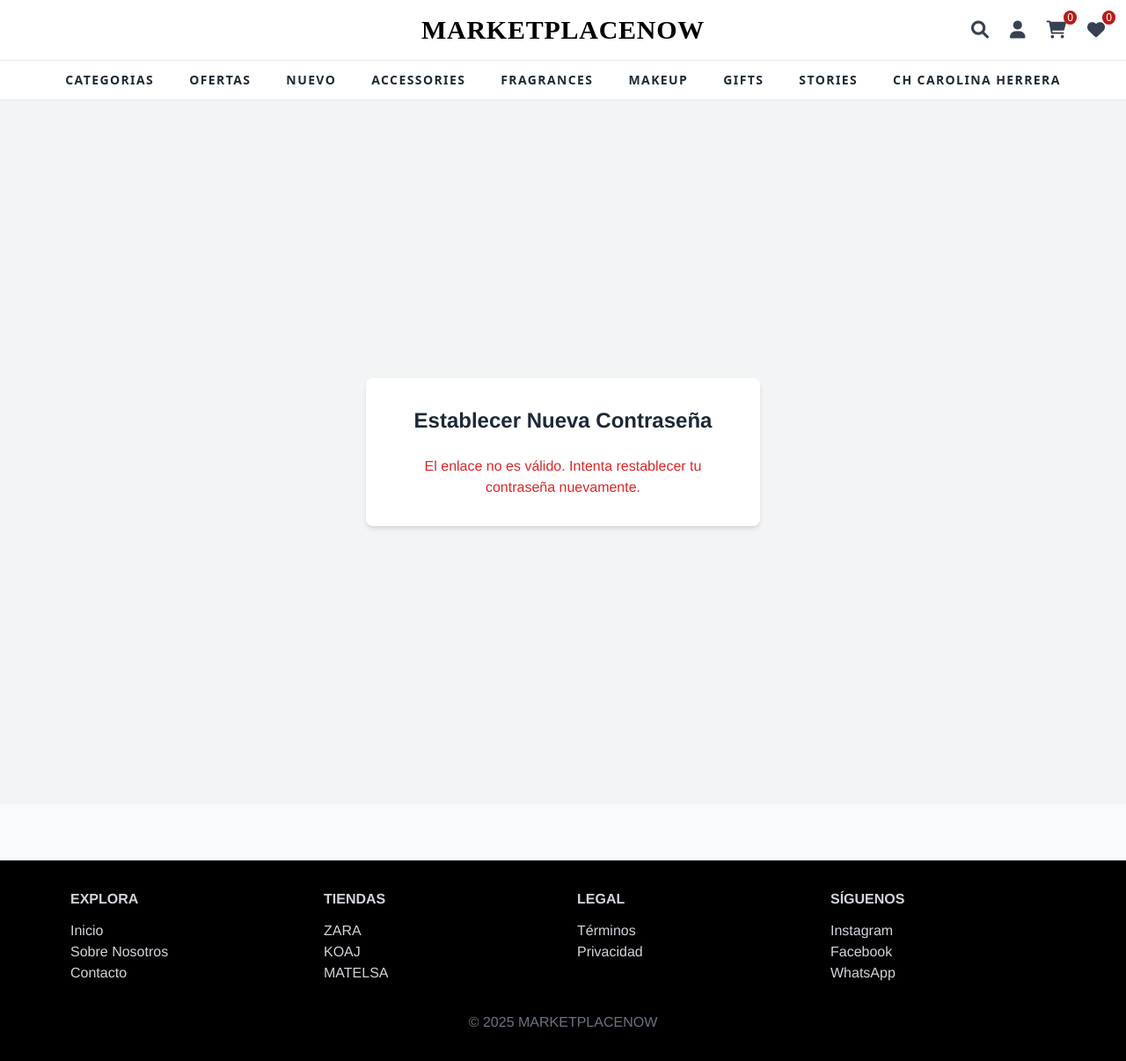
After one commit to AAlexander00/MarketPlaceNow, a Django app: template Marketplacenow/templates/registration/password_reset_confirm.html in a window 1280 px wide. The commit adds this page. Shown: the whole page at 88% size. Run offline with Django 5.2, Linux system fonts and the light colour scheme; the template is opened without the code that fills it, so the values that code supplies are empty; some libraries are stand-ins or nearby versions.

Commit message:
Correccion restablecer contraseña

```diff
--- /dev/null
+++ b/Marketplacenow/templates/registration/password_reset_confirm.html
@@ -0,0 +1,37 @@
+{% extends "layouts/base.html" %}
+{% load static %}
+
+{% block title %}Nueva Contraseña{% endblock %}
+
+{% block content %}
+<div class="flex justify-center items-center min-h-screen bg-gray-100 px-4">
+    <div class="max-w-md w-full bg-white p-8 rounded-lg shadow-md">
+        <h2 class="text-2xl font-bold mb-6 text-center text-gray-800">Establecer Nueva Contraseña</h2>
+
+        {% if validlink %}
+            <form method="post" class="space-y-6">
+                {% csrf_token %}
+
+                <div>
+                    <label for="id_new_password1" class="block text-sm font-medium text-gray-700">Nueva contraseña</label>
+                    <input type="password" name="new_password1" id="id_new_password1" required
+                        class="mt-1 block w-full px-4 py-2 border border-gray-300 rounded-md shadow-sm focus:outline-none focus:ring-2 focus:ring-red-600">
+                </div>
+
+                <div>
+                    <label for="id_new_password2" class="block text-sm font-medium text-gray-700">Confirmar nueva contraseña</label>
+                    <input type="password" name="new_password2" id="id_new_password2" required
+                        class="mt-1 block w-full px-4 py-2 border border-gray-300 rounded-md shadow-sm focus:outline-none focus:ring-2 focus:ring-red-600">
+                </div>
+
+                <button type="submit"
+                    class="w-full bg-red-600 hover:bg-red-700 text-white font-semibold py-2 px-4 rounded-md transition">
+                    Cambiar contraseña
+                </button>
+            </form>
+        {% else %}
+            <p class="text-red-600 text-center">El enlace no es válido. Intenta restablecer tu contraseña nuevamente.</p>
+        {% endif %}
+    </div>
+</div>
+{% endblock %}
--- a/Marketplacenow/usuarios/templates/login.html
+++ b/Marketplacenow/usuarios/templates/login.html
@@ -18,7 +18,7 @@
 
     <div>
       <label for="username" class="block text-sm font-medium text-gray-700 mb-1">
-        Usuario o correo electrónico
+        Correo electrónico
       </label>
       <input
         type="text"
```
Also changed, not shown: Marketplacenow/templates/registration/password_reset_complete.html (renamed from Marketplacenow/usuarios/templates/usuarios/password_reset_complete.html), Marketplacenow/templates/registration/password_reset_done.html (renamed from Marketplacenow/usuarios/templates/usuarios/password_reset_done.html).
